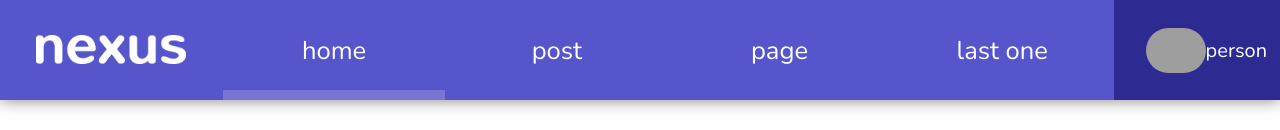
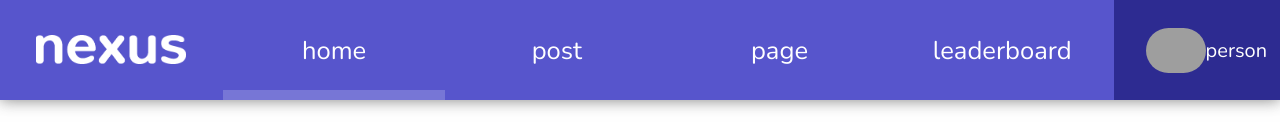
Before and after one commit to miastay/nexus, a Next.js app: page / in a window 1280 px wide. Shown: the top 130 px of the page. Built offline with nearby package versions, Linux system fonts and the light colour scheme; no server answers; the database is empty; grey boxes are pictures that could not be loaded.

Commit message:
added leaderboard page and prelimary leaderboard format

```diff
--- a/pages/index.js
+++ b/pages/index.js
@@ -2,6 +2,7 @@ import React, { useState } from 'react'
 import Navbar from './navbar';
 import Home from './home';
 import Poster from './poster';
+import Leaderboard from './leaderboard';
 
 function Index() {
   const [page, setPage] = useState('home');
@@ -18,6 +19,7 @@ return (
         <div class="page">
             {(page === 'home') && <Home layout={'abba'}/>}
             {(page === 'post') && <Poster />}
+            {(page === 'leaderboard') && <Leaderboard />}
         </div>
     </div>
 )
--- /dev/null
+++ b/pages/leaderboard.js
@@ -0,0 +1,52 @@
+import React, { useState } from 'react'
+import { useEffect } from 'react';
+import SearchModule from './search';
+import Container from './container';
+import Module from './module';
+import { useRouter } from 'next/router';
+import { getPosts } from './query.js';
+
+
+const Leaderboard = () => {
+
+    const getUsers = () => {
+        let users =
+        [{"firstname":"john", "lastname": "judah", "interactions": {"comments": [1, 2, 3, 4, 5], "posts": [1, 2, 3, 4, 5]}, "password": "temp", "session": "hassed_session"},
+        {"firstname":"larry", "lastname": "byrd", "interactions": {"comments": [1, 2, 3, 4, 5], "posts": [1, 2, 3, 4, 5]}, "password": "temp", "session": "hassed_session"},
+        {"firstname":"larry", "lastname": "byrd", "interactions": {"comments": [1, 2, 3, 4, 5], "posts": [1, 2, 3, 4, 5]}, "password": "temp", "session": "hassed_session"},
+        {"firstname":"larry", "lastname": "byrd", "interactions": {"comments": [1, 2, 3, 4, 5], "posts": [1, 2, 3, 4, 5]}, "password": "temp", "session": "hassed_session"},
+        {"firstname":"larry", "lastname": "byrd", "interactions": {"comments": [1, 2, 3, 4, 5], "posts": [1, 2, 3, 4, 5]}, "password": "temp", "session": "hassed_session"},
+        {"firstname":"larry", "lastname": "byrd", "interactions": {"comments": [1, 2, 3, 4, 5], "posts": [1, 2, 3, 4, 5]}, "password": "temp", "session": "hassed_session"}];
+        //method to get users
+        return(users);
+        console.log("here")
+    }
+
+    const renderList = (users) => {
+        const listItems = []
+        for(let user in users){
+            listItems.push(
+            <li>
+                <div class="leaderentry">
+                    <img src="https://e7.pngegg.com/pngimages/439/554/png-clipart-ghost-emoji-emoticon-ghost-smiley-emoji-sticker-fictional-character-thumbnail.png" />
+                    test
+                </div>
+            </li>
+            );
+        }
+        return(listItems);
+    }
+
+    return (
+      <div class={'leaderwrapper'}>
+          <div class='leaderboard'>
+            <h1 class='leadertitle'>Leaderboard</h1>
+            <ul>
+                {renderList(getUsers())}
+            </ul>
+          </div>
+      </div>
+    )
+ }
+
+export default Leaderboard;
--- a/pages/navbar.js
+++ b/pages/navbar.js
@@ -24,7 +24,7 @@ const Navbar = ({switcher, profile, currentPage}) => {
             <Navpage page="home" switcher={switcher} currentPage={currentPage}/>
             <Navpage page="post" switcher={switcher} currentPage={currentPage}/>
             <Navpage page="page" switcher={switcher} currentPage={currentPage}/>
-            <Navpage page="last one" switcher={switcher} currentPage={currentPage}/>
+            <Navpage page="leaderboard" switcher={switcher} currentPage={currentPage}/>
         </div>
         <div class="right">
             <ProfileSmall data={profile} switcher={switcher}/>
--- a/style/core.scss
+++ b/style/core.scss
@@ -142,6 +142,7 @@ h1, h2, h3 {
 .page {
     height: calc(100% - $nav-height - $padding-dbl - $padding-dbl);
     padding: $padding-dbl;
+    overflow-x: hidden;
 }
 .main {
     height: 100vh;
@@ -324,3 +325,59 @@ h1, h2, h3 {
         border: solid 1px $color-bad-1;
     }
 }
+
+////////////////////////
+.leaderwrapper{
+    height: 100%;
+}
+
+.leaderboard{
+    display: flex;
+    justify-content: center;
+    align-content: flex-start;
+    flex-wrap: wrap;
+    height: 100%;
+}
+
+.leaderboard ul{
+    list-style-type: None;
+    padding-left: 0%;
+    min-width: 50%;
+    max-width: 80%;
+    justify-content: center;
+    background-color: $color-1;
+    border-radius: 30px;
+    max-height: 90%;
+    overflow-y: scroll;
+}
+.leaderboard ul li{
+    color: white;
+}
+
+.leaderentry{
+    display: flex;
+    background-color: $color-2;
+    padding: 1%;
+    margin-left: 2%;
+    margin-right: 2%;
+    margin-top: 2%;
+    margin-bottom: 2%;
+    border-radius: 30px;
+}
+
+.leaderentry img{
+    width: 20%;
+    height: auto;
+    border-radius: 50%;
+    border: 2px solid black;
+}
+
+.leadertitle{
+    width: 100%;
+    text-align: center;
+    height: fit-content;
+}
+
+
+
+/////////////////
```
